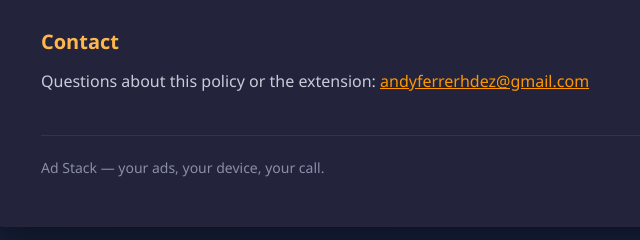
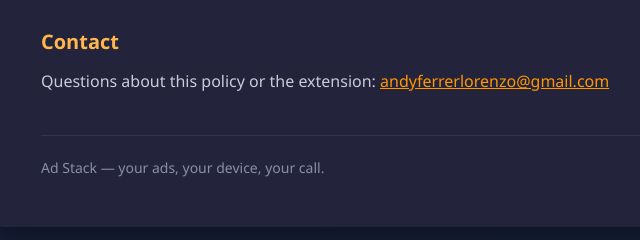
Before and after one commit to andy902/ad-stack-privacy, a plain HTML site: page Index.html in a window 1280 px wide. Shown: the part 1968-2208 px from the top of the page, 271-911 px from the left. Drawn offline with Linux system fonts and the light colour scheme.

Commit message:
Index.html

```diff
--- a/Index.html
+++ b/Index.html
@@ -134,7 +134,7 @@
 
     <h2>Contact</h2>
     <p>Questions about this policy or the extension:
-    <a href="mailto:andyferrerhdez@gmail.com">andyferrerhdez@gmail.com</a></p>
+    <a href="mailto:andyferrerlorenzo@gmail.com">andyferrerlorenzo@gmail.com</a></p>
 
     <footer>Ad Stack — your ads, your device, your call.</footer>
   </main>
```
